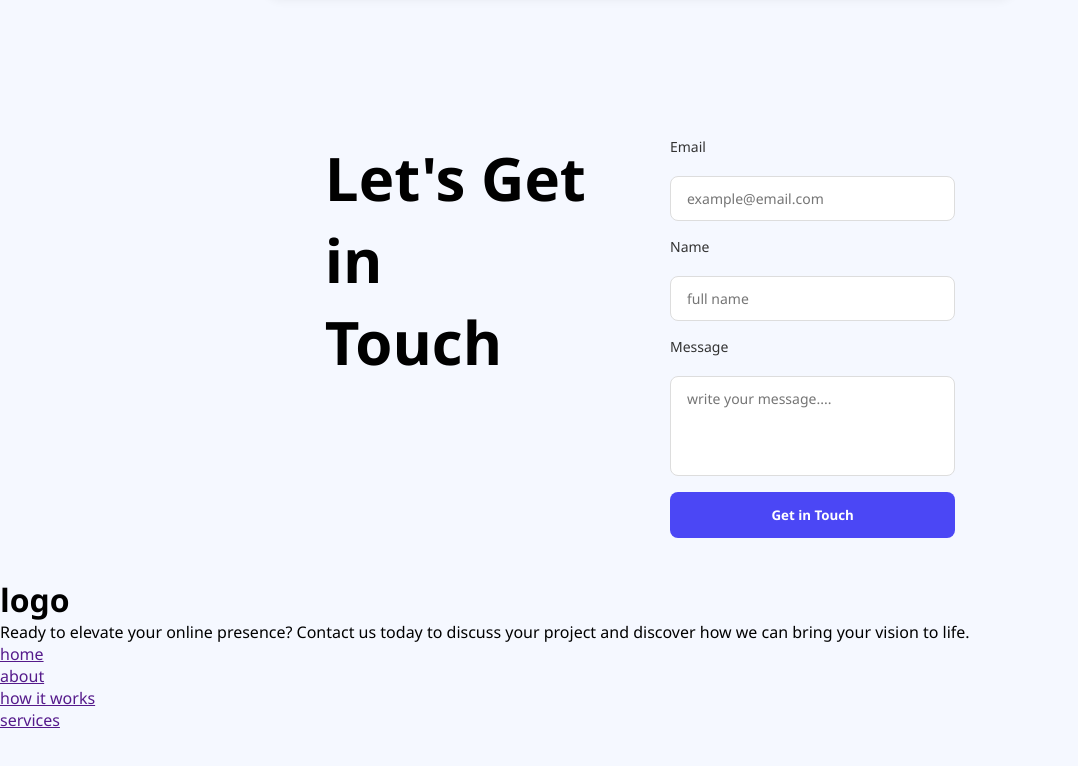
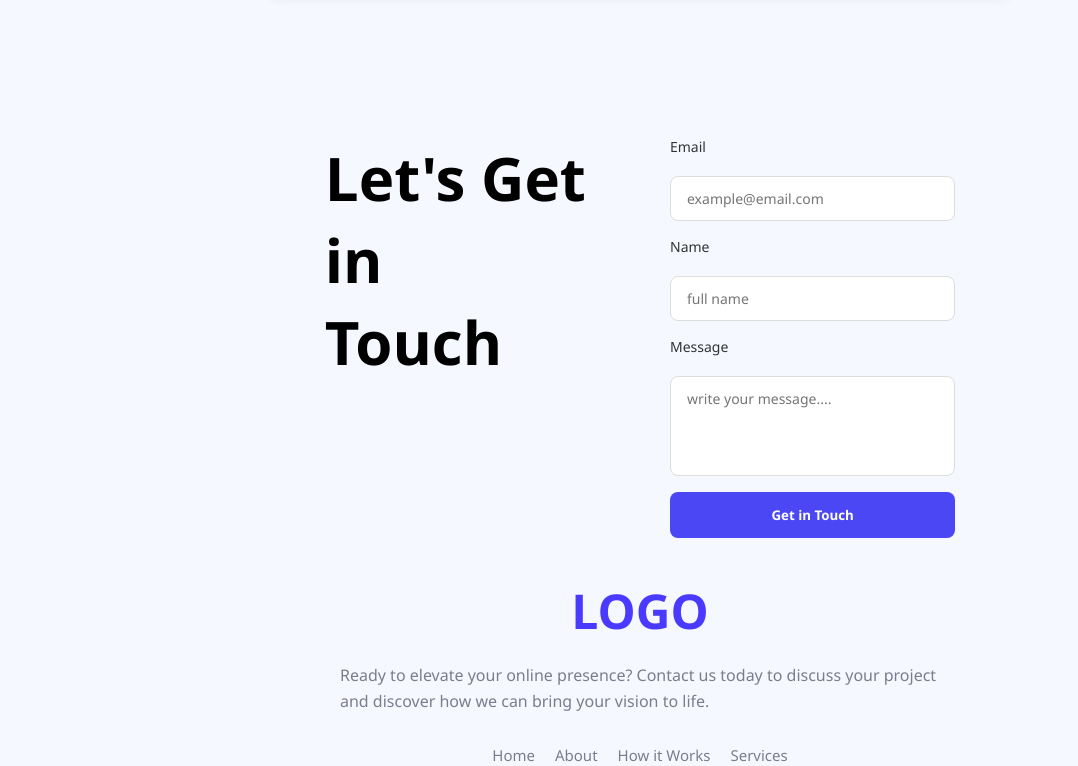
Before and after one commit to jowal-islam/assignment, a plain HTML site: page index.html in a window 1280 px wide. Shown: the part 926-1692 px from the top of the page, without its empty margins (0-1078 px from the left). Before the commit the page ends 1657 px from the top, so only its background shows below. Drawn offline with Linux system fonts and the light colour scheme.

Commit message:
footer add

```diff
--- a/index.html
+++ b/index.html
@@ -83,22 +83,21 @@
     </main>
  <!-- main end -->
 <!-- footer start -->
-    <footer>
-        <div class="footer-section">
-            <div class="footer-logo">
-                <h1>logo</h1>
-                <p>Ready to elevate your online presence? Contact us today to discuss your project and discover how we can bring your vision to life.</p>
-            </div>
-            <div class="navber">
-                <ul>
-                    <li><a href="">home</a></li>
-                    <li><a href="">about</a></li>
-                    <li><a href="">how it works</a></li>
-                    <li><a href="">services</a></li>
-                </ul>
-            </div>
-        </div>
-    </footer>
+   <footer class="footer">
+  <div class="footer-content">
+    <h1 class="logo">LOGO</h1>
+    <p class="tagline">
+      Ready to elevate your online presence? Contact us today to discuss your project and discover how we can bring your vision to life.
+    </p>
+    <ul class="footer-nav">
+      <li><a href="#">Home</a></li>
+      <li><a href="#">About</a></li>
+      <li><a href="#">How it Works</a></li>
+      <li><a href="#">Services</a></li>
+    </ul>
+  </div>
+</footer>
+
 <!-- footer end -->
 </body>
 </html>
--- a/style.css
+++ /dev/null
@@ -1,47 +0,0 @@
-body {
-  margin: 0;
-  font-family: Arial, sans-serif;
-  background-color: #f7f9ff;
-  display: flex;
-  justify-content: center;
-  align-items: center;
-  height: 100vh;
-}
-
-.stats-container {
-  background-color: #e9e9ff;
-  border-radius: 16px;
-  padding: 40px 60px;
-  text-align: center;
-  max-width: 700px;
-  box-shadow: 0 4px 10px rgba(0, 0, 0, 0.05);
-}
-
-.stats-container h2 {
-  color: #1c1c1c;
-  margin-bottom: 30px;
-  font-weight: 600;
-}
-
-.stats {
-  display: flex;
-  justify-content: space-around;
-  flex-wrap: wrap;
-  gap: 30px;
-}
-
-.stat-item {
-  text-align: center;
-}
-
-.stat-number {
-  display: block;
-  font-size: 32px;
-  font-weight: bold;
-  color: #5c5cff;
-}
-
-.stat-label {
-  font-size: 14px;
-  color: #666;
-}
--- a/styles/style.css
+++ b/styles/style.css
@@ -199,3 +199,48 @@ body{
 .contact-form button:hover {
   background-color: #3733dc;
 }
+------------
+/* footer */
+.footer {
+
+  background-color: #f9f9ff;
+  padding: 60px 20px;
+  text-align: center;
+  font-family: 'Segoe UI', sans-serif;
+}
+
+.footer .logo {
+  text-align: center;
+  font-size: 48px;
+  font-weight: 900;
+  color: #4a3aff;
+  margin-bottom: 20px;
+}
+
+.footer .tagline {
+  font-size: 16px;
+  color: #7c7c8c;
+  max-width: 600px;
+  margin: 0 auto 30px;
+  line-height: 1.6;
+}
+
+.footer-nav {
+  list-style: none;
+  padding: 0;
+  display: flex;
+  justify-content: center;
+  flex-wrap: wrap;
+  gap: 20px;
+}
+
+.footer-nav li a {
+  text-decoration: none;
+  color: #7c7c8c;
+  font-size: 15px;
+  transition: color 0.3s ease;
+}
+
+.footer-nav li a:hover {
+  color: #4a3aff;
+}
```
Also changed, not shown: demo.html (deleted, +0 -27 lines).
